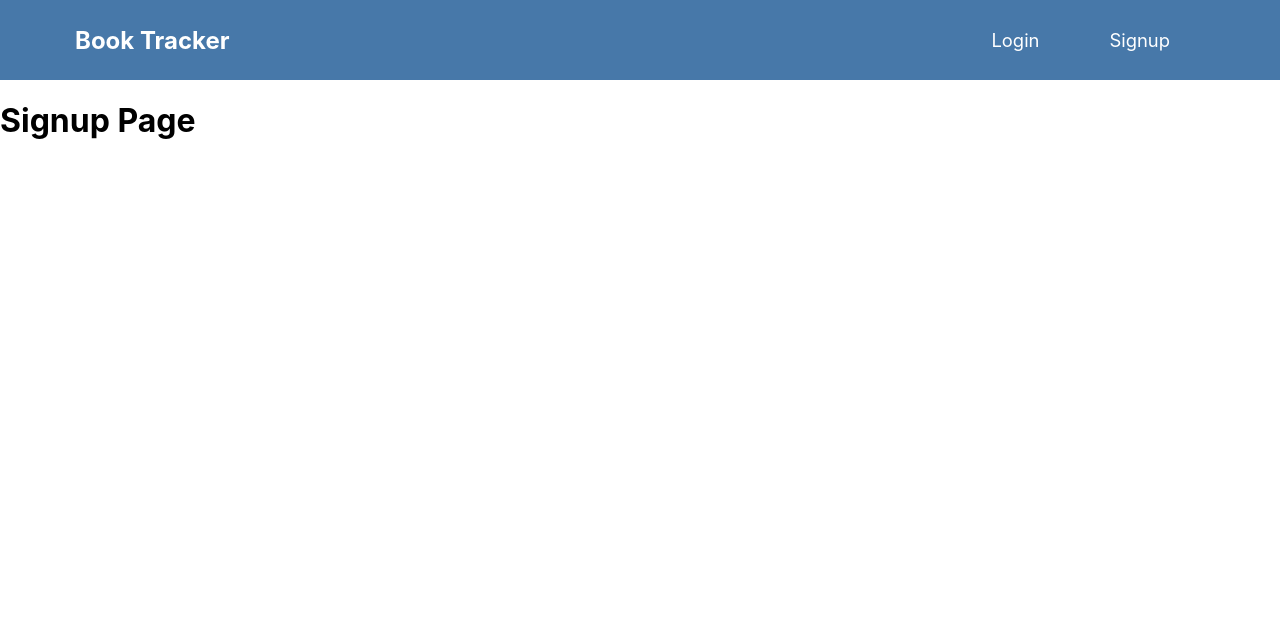
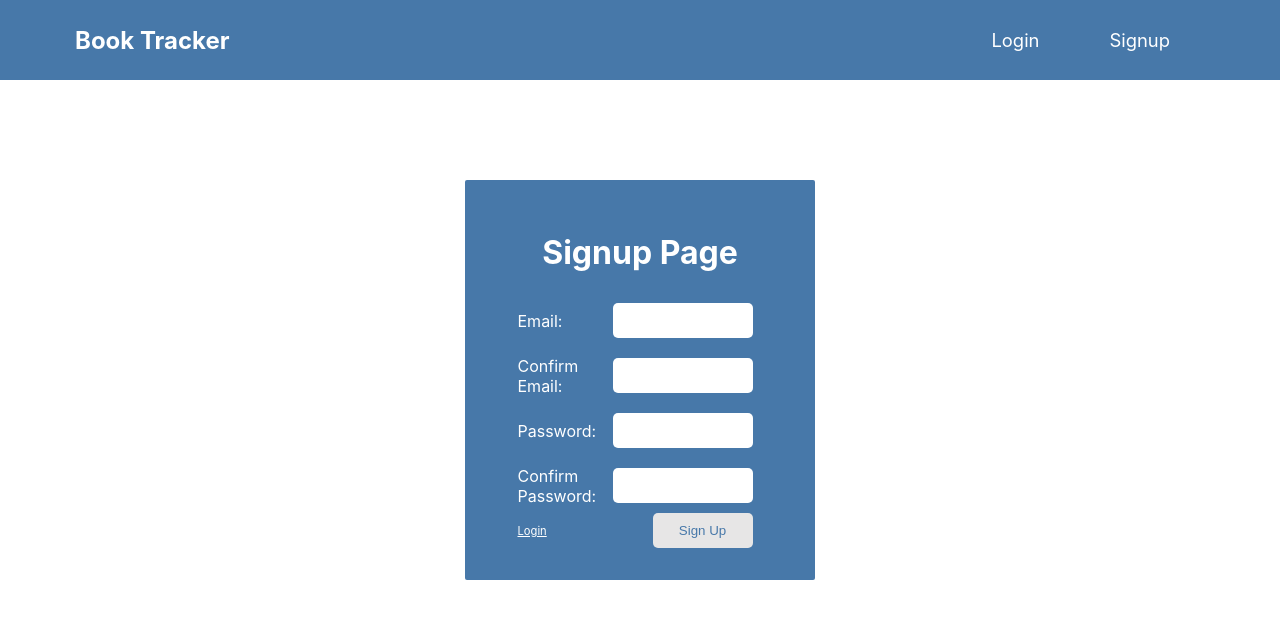
Before and after one commit to alyosha-bar/book-tracker, a React (Create React App) app: page /signup in a window 1280 px wide. Shown: the top 618 px of the page. Built offline with nearby package versions, Linux system fonts and the light colour scheme.

Commit message:
signup UI

```diff
--- a/src/App.css
+++ b/src/App.css
@@ -55,6 +55,7 @@
     width: 25vw;
     min-width: 350px;
     background-color: #4778a9;
+    border-radius: 2px;
 }
 
 .label-group {
--- a/src/components/Login.jsx
+++ b/src/components/Login.jsx
@@ -15,20 +15,24 @@ const Login = () => {
         console.log('Logging in...')
 
 
-        fetch('/api/login', {
+        fetch('api/login/', {
             method: 'POST',
             headers: {
                 'Content-Type': 'application/json'
             },
-            body: JSON.stringify({email, password})
+            body: JSON.stringify({ "Email": email, "Password": password })
         }).then((res) => {
-            console.log(res)
-            if(res.ok){
-                console.log('Login successful')
+            if (res.ok) {
+                console.log('Login successful');
+                return res.json(); // Parse response as JSON
             } else {
-                console.log('Login failed')
+                res.json().then((data) => {
+                    console.log('Login failed:', data.message); // Log the error message
+                });
             }
-        })
+        }).catch((err) => {
+            console.error('Error:', err); // Log network or server errors
+        });
 
         setEmail('')
         setPassword('')
--- a/src/components/Signup.jsx
+++ b/src/components/Signup.jsx
@@ -2,12 +2,72 @@
 // 1. make a form and send request to the server
 // 2. hook up to a user context system
 
+import { useState } from "react";
+import { Link } from "react-router-dom";
+
 
 
 const Signup = () => {
+
+    const [email, setEmail] = useState('')
+    const [confirmEmail, setConfirmEmail] = useState('')
+    const [password, setPassword] = useState('')
+    const [confirmPassword, setConfirmPassword] = useState('')
+
+    const handleSubmit = (e) => {
+        e.preventDefault()
+        console.log("Registering")
+    }
+
     return (
-        <div>
-            <h1>Signup Page</h1>
+        <div className="login-page">
+            <form className="login-form"  onSubmit={handleSubmit}>
+                <h1 className="title"> Signup Page</h1>
+
+                <div className="label-group">
+                    <label htmlFor="email"> Email: </label>
+                    <input
+                        type="email"
+                        name="email"
+                        value = {email}
+                        onChange={(e) => setEmail(e.target.value)}
+                    />
+                </div>
+                <div className="label-group">
+                    <label htmlFor="email"> Confirm Email: </label>
+                    <input
+                        type="email"
+                        name="email"
+                        value = {confirmEmail}
+                        onChange={(e) => setConfirmEmail(e.target.value)}
+                    />
+                </div>
+
+                <div className="label-group">
+                    <label htmlFor="password"> Password: </label>
+                    <input
+                        type="password"
+                        name="password"
+                        value = {password}
+                        onChange={(e) => setPassword(e.target.value)}
+                    />
+                </div>
+
+                <div className="label-group">
+                    <label htmlFor="password"> Confirm Password: </label>
+                    <input
+                        type="password"
+                        name="password"
+                        value = {confirmPassword}
+                        onChange={(e) => setConfirmPassword(e.target.value)}
+                    />
+                </div>
+
+                <div className="btn-group">
+                    <Link to='/login'> Login </Link>
+                    <button type="submit"> Sign Up </button>
+                </div>
+            </form>
         </div>
      );
 }
```
